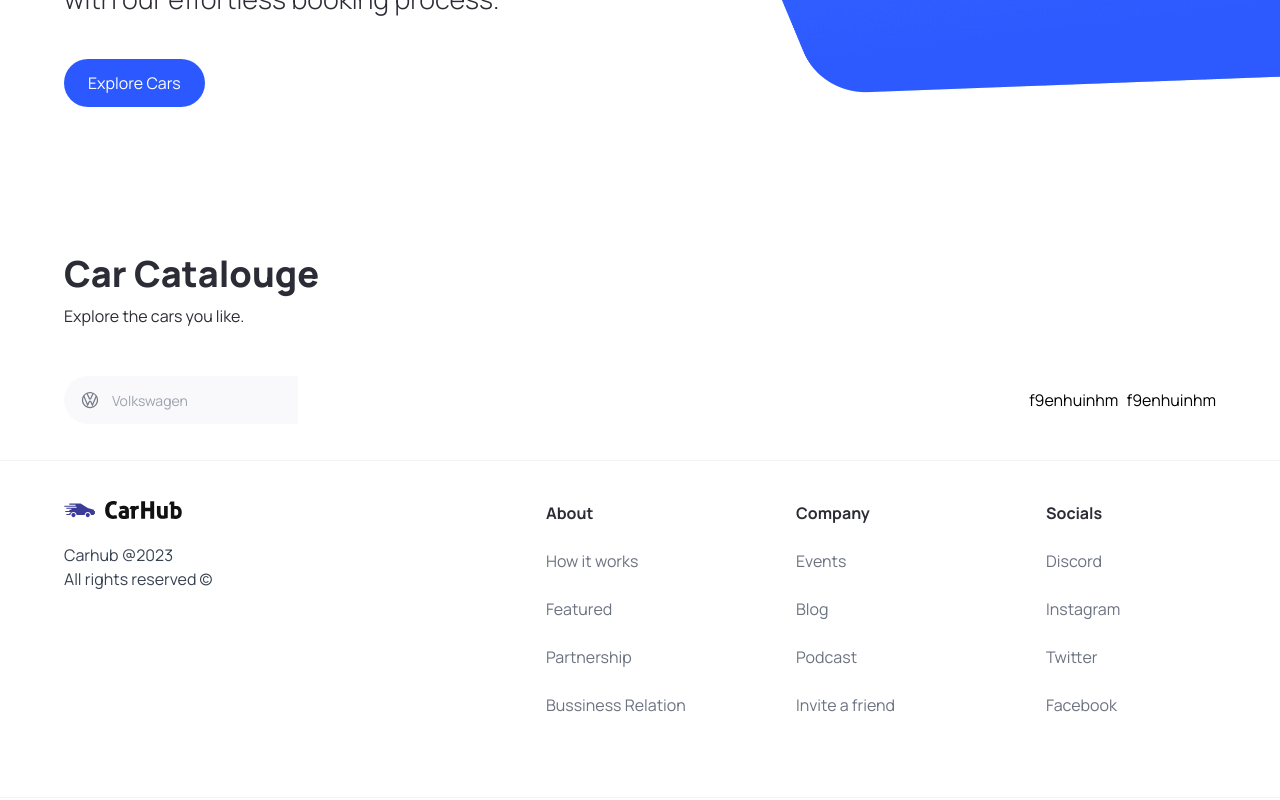
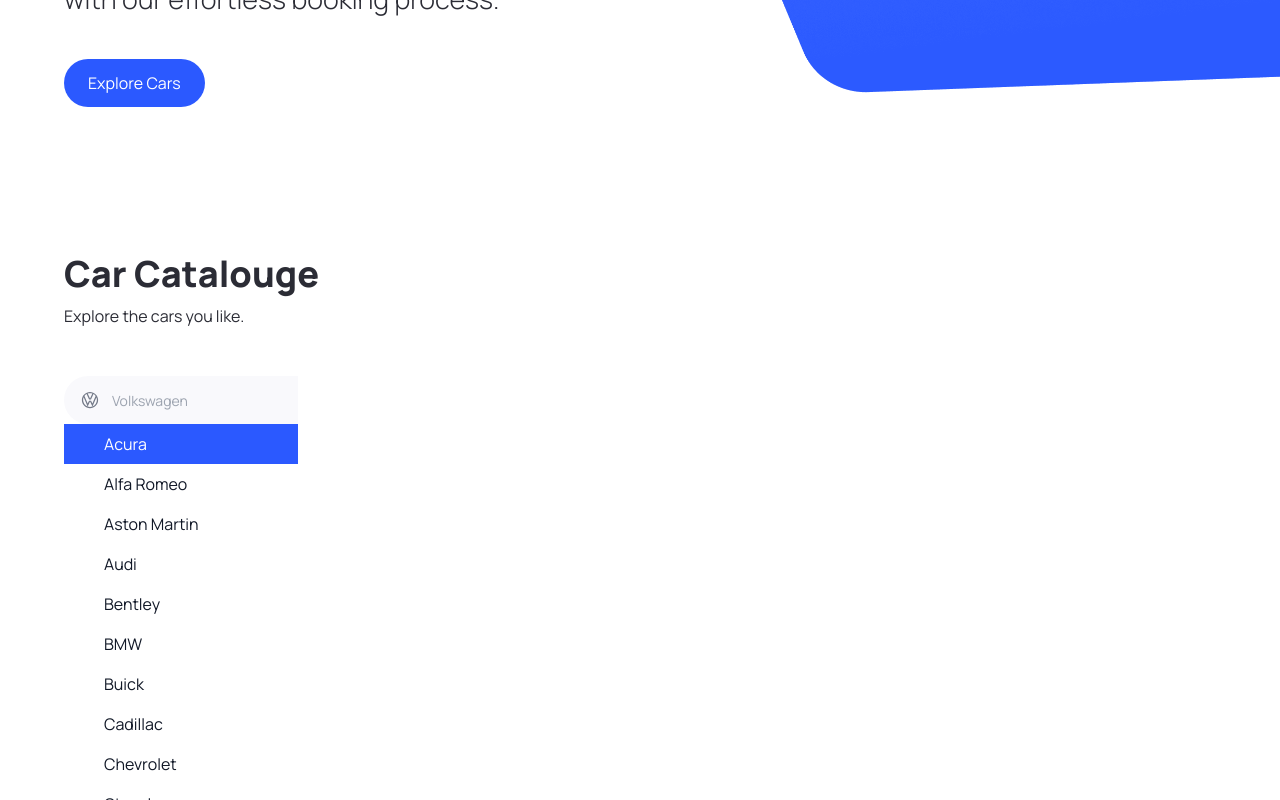
Before and after one commit to Yatik1/car-showcase-webapp, a Next.js app: page / in a window 1280 px wide. Both pictures are taken after a click on the button 82 px from the left and 1010 px from the top of the page. Shown: the part 610-1410 px from the top of the page. Built offline with nearby package versions, Linux system fonts and the light colour scheme.

Commit message:
search filters

```diff
--- a/components/SearchManufacturer.tsx
+++ b/components/SearchManufacturer.tsx
@@ -1,14 +1,23 @@
 "use client"
 
+import { manufacturers } from "@/constants"
 import { SearchManufacturerProps } from "@/types"
-import { Combobox } from "@headlessui/react"
+import { Combobox, Transition } from "@headlessui/react"
 import Image from "next/image"
-import { useState } from "react"
+import { Fragment, useState } from "react"
 
 
 const SearchManufacturer = ({manufacturer , setManufacturer} : SearchManufacturerProps) => {
 
     const [query,setQuery] = useState('')
+
+    const filteredManufacturers =
+          query === "" ? manufacturers
+                       : manufacturers.filter((item) => (
+                        item.toLowerCase()
+                            .replace(/\s+/g , "")
+                            .includes(query.toLowerCase().replace(/\s+/g , ""))
+                       ))
 
     return (
     <div className="search-manufacturer">
@@ -29,6 +38,34 @@
                    displayValue={(manufacturer:string)=> manufacturer}
                    onChange={(e) => setQuery(e.target.value)}
                  />
+
+                 <Transition
+                   as={Fragment}
+                   leave="transition ease-in duration-100"
+                   leaveFrom="opacity-100"
+                   leaveTo="opacity-0"
+                   afterLeave={()=> setQuery('')}
+                   >
+                      <Combobox.Options>
+                            {filteredManufacturers.length === 0 && query !== "" ? (
+                                <Combobox.Option
+                                     value={query}
+                                     className='search-manufacturer__option'>
+                                        "{query} not found"
+                                </Combobox.Option>
+                            ) : (
+                                filteredManufacturers.map((item) => (
+                                    <Combobox.Option
+                                         key={item}
+                                         className={({active}) => `relative search-manufacturer__option ${active ? 'bg-primary-blue text-white': 'text-gray-900'}
+                                         `}
+                                         value={item}>
+                                            {item}
+                                    </Combobox.Option>
+                                ))
+                            )}
+                      </Combobox.Options>
+                 </Transition>
             </div>
         </Combobox>
     </div>
```
